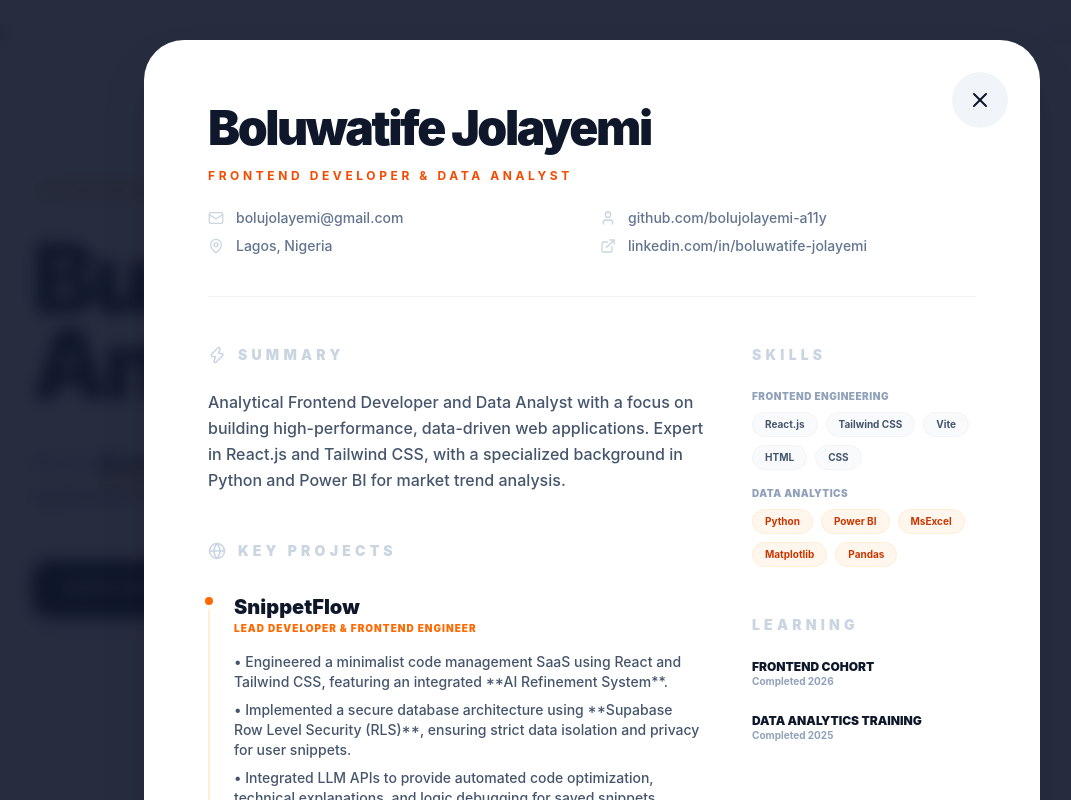
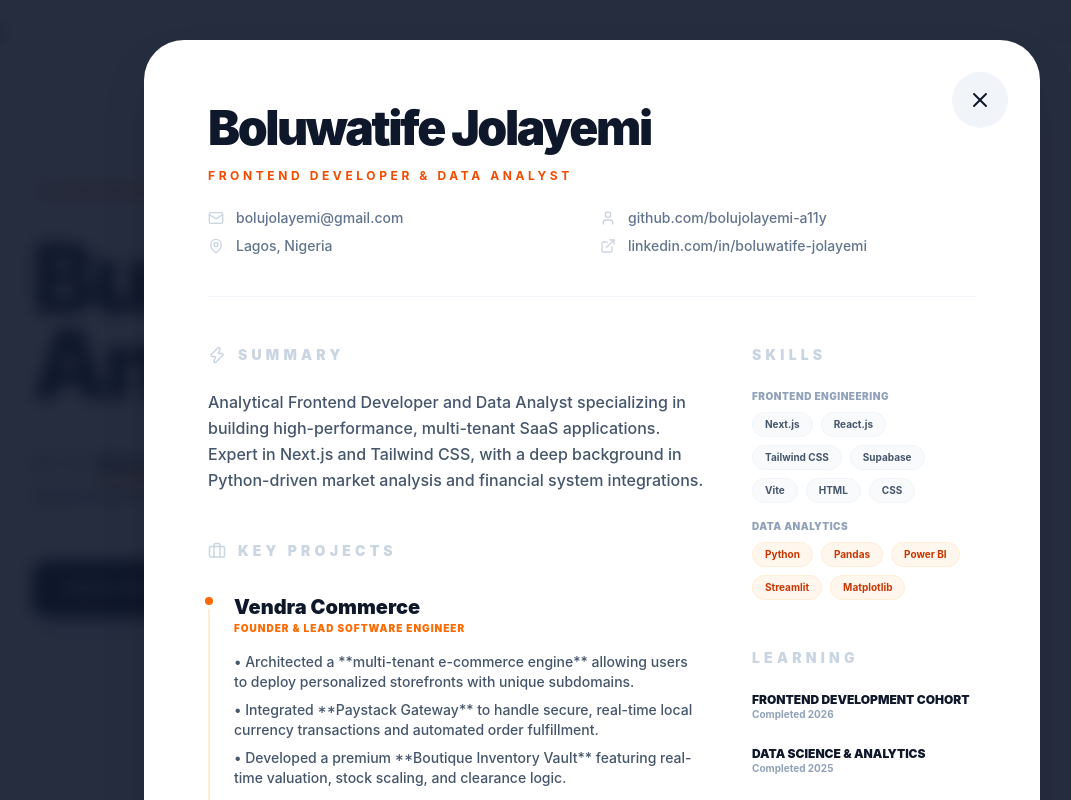
Before and after one commit to bolujolayemi-a11y/boluwatife-portfolio, a React app: page / in a window 1280 px wide. Both pictures are taken after a click on the button "VIEW RESUME". Shown: the top 800 px of the page, without its empty margins (48-1119 px from the left). Built offline with nearby package versions, Linux system fonts and the light colour scheme; the HTML template or start-up script is replaced by a standard one.

Commit message:
feat: update

```diff
--- a/src/App.jsx
+++ b/src/App.jsx
@@ -10,6 +10,7 @@ import {
   PieChart,
   ArrowRight,
   Code2,
+  ShoppingBag,
   Globe
 } from 'lucide-react';
 import { motion, AnimatePresence } from 'framer-motion';
@@ -138,6 +139,13 @@ const Portfolio = () => {
                   link="https://entryhub-web-platform-tuwr.vercel.app/"
                 />
                 <ProjectCard
+                  title="Vendra Commerce"
+                  desc="A boutique multi-tenant e-commerce engine for Nigerian entrepreneurs. Features a high-end inventory vault, Paystack integration, and personalized store subdomains."
+                  tags={['Next.js', 'Supabase', 'Paystack']}
+                  icon={<ShoppingBag />} // Add ShoppingBag to your lucide-react imports
+                  link="https://vendra.name.ng"
+                />
+                <ProjectCard
                   title="SnippetFlow Platform"
                   desc="Developer-first code management tool with an AI-powered Refinement System, step-by-step logic explanations, and side-by-side code review."
                   tags={['React', 'Supabase', 'AI/LLM']}
--- a/src/components/Resume.jsx
+++ b/src/components/Resume.jsx
@@ -1,5 +1,5 @@
 import React from 'react';
-import { X, Mail, MapPin, User, ExternalLink, Globe, Award, Zap, Briefcase } from 'lucide-react';
+import { X, Mail, MapPin, User, ExternalLink, Globe, Award, Zap, Briefcase, ShoppingBag } from 'lucide-react';
 
 const Resume = ({ isOpen, onClose }) => {
   if (!isOpen) return null;
@@ -53,47 +53,47 @@ const Resume = ({ isOpen, onClose }) => {
                 <Zap size={18} /> Summary
               </h3>
               <p className="text-slate-600 leading-relaxed font-medium">
-                Analytical Frontend Developer and Data Analyst with a focus on building high-performance, data-driven web applications. Expert in React.js and Tailwind CSS, with a specialized background in Python and Power BI for market trend analysis.
+                Analytical Frontend Developer and Data Analyst specializing in building high-performance, multi-tenant SaaS applications. Expert in Next.js and Tailwind CSS, with a deep background in Python-driven market analysis and financial system integrations.
               </p>
             </section>
 
             <section>
               <h3 className="flex items-center gap-3 font-black text-sm uppercase tracking-[0.3em] text-slate-300 mb-8">
-                <Globe size={18} /> Key Projects
+                <Briefcase size={18} /> Key Projects
               </h3>
 
               <div className="space-y-10">
+                {/* VENDRA - LEAD PROJECT */}
+                <div className="relative pl-6 border-l-2 border-orange-100">
+                  <div className="absolute -left-2.25 top-0 w-4 h-4 bg-orange-500 rounded-full border-4 border-white"></div>
+                  <h4 className="text-xl font-black text-slate-900">Vendra Commerce</h4>
+                  <p className="text-[10px] font-black text-orange-500 uppercase tracking-widest mb-4">Founder & Lead Software Engineer</p>
+                  <ul className="text-slate-600 text-sm space-y-2 font-medium">
+                    <li>• Architected a **multi-tenant e-commerce engine** allowing users to deploy personalized storefronts with unique subdomains.</li>
+                    <li>• Integrated **Paystack Gateway** to handle secure, real-time local currency transactions and automated order fulfillment.</li>
+                    <li>• Developed a premium **Boutique Inventory Vault** featuring real-time valuation, stock scaling, and clearance logic.</li>
+                    <li>• Engineered a mobile-first UI using **Next.js App Router** and Supabase, optimizing for low-bandwidth performance.</li>
+                  </ul>
+                </div>
+
                 <div className="relative pl-6 border-l-2 border-orange-100">
                   <div className="absolute -left-2.25 top-0 w-4 h-4 bg-orange-500 rounded-full border-4 border-white"></div>
                   <h4 className="text-xl font-black text-slate-900">SnippetFlow</h4>
                   <p className="text-[10px] font-black text-orange-500 uppercase tracking-widest mb-4">Lead Developer & Frontend Engineer</p>
                   <ul className="text-slate-600 text-sm space-y-2 font-medium">
-                    <li>• Engineered a minimalist code management SaaS using React and Tailwind CSS, featuring an integrated **AI Refinement System**.</li>
-                    <li>• Implemented a secure database architecture using **Supabase Row Level Security (RLS)**, ensuring strict data isolation and privacy for user snippets.</li>
-                    <li>• Integrated LLM APIs to provide automated code optimization, technical explanations, and logic debugging for saved snippets.</li>
-                    <li>• Developed a custom **Side-by-Side Comparison Modal** using Framer Motion to visualize AI-suggested changes vs. original source code.</li>
-                    <li>• Implemented a robust failover routing system between multiple AI providers (Groq/HuggingFace) to ensure 99% service uptime.</li>
+                    <li>• Engineered a minimalist code management SaaS featuring an integrated **AI Refinement System** for logic debugging.</li>
+                    <li>• Implemented secure database architecture using **Supabase RLS**, ensuring strict data isolation for user snippets.</li>
+                    <li>• Developed a side-by-side comparison modal with Framer Motion for visualizing AI-driven optimizations.</li>
                   </ul>
                 </div>
 
                 <div className="relative pl-6 border-l-2 border-orange-100">
                   <div className="absolute -left-2.25 top-0 w-4 h-4 bg-orange-500 rounded-full border-4 border-white"></div>
                   <h4 className="text-xl font-black text-slate-900">Pantry Guide</h4>
-                  <p className="text-[10px] font-black text-orange-500 uppercase tracking-widest mb-4">Lead Developer • Analyst • Frontend Engineer</p>
+                  <p className="text-[10px] font-black text-orange-500 uppercase tracking-widest mb-4">Lead Developer • Analyst</p>
                   <ul className="text-slate-600 text-sm space-y-2 font-medium">
-                    <li>• Built responsive React app with Supabase for real-time data and auth.</li>
-                    <li>• Engineered semantic mapping for local Nigerian ingredients to global APIs.</li>
-                    <li>• Analyzed data to identify ₦5T market gap, prioritizing social-impact features.</li>
-                  </ul>
-                </div>
-
-                <div className="relative pl-6 border-l-2 border-orange-100">
-                  <div className="absolute -left-2.25 top-0 w-4 h-4 bg-orange-500 rounded-full border-4 border-white"></div>
-                  <h4 className="text-xl font-black text-slate-900">EntryHub Platform</h4>
-                  <p className="text-[10px] font-black text-orange-500 uppercase tracking-widest mb-4">Frontend Developer</p>
-                  <ul className="text-slate-600 text-sm space-y-2 font-medium">
-                    <li>• Developed secure QR-code verification for seamless event check-ins.</li>
-                    <li>• Managed complex state logic for ticket resales and user verification.</li>
+                    <li>• Built responsive React app targeting Nigeria's ₦5T food waste crisis via intelligent ingredient mapping.</li>
+                    <li>• Analyzed local supply patterns to prioritize social-impact features and real-time inventory management.</li>
                   </ul>
                 </div>
 
@@ -102,9 +102,8 @@ const Resume = ({ isOpen, onClose }) => {
                   <h4 className="text-xl font-black text-slate-900">Retail Sales Dashboard</h4>
                   <p className="text-[10px] font-black text-orange-500 uppercase tracking-widest mb-4">Data Analyst</p>
                   <ul className="text-slate-600 text-sm space-y-2 font-medium">
-                    <li>• Processed and cleaned 1,000+ retail transactions using Python and Pandas for high-fidelity analysis.</li>
-                    <li>• Engineered an interactive Streamlit dashboard to visualize supply chain gaps and seasonal trends.</li>
-                    <li>• Identified key performance indicators (KPIs) to provide actionable insights for inventory optimization.</li>
+                    <li>• Processed 1,000+ retail transactions using **Python and Pandas** to identify supply chain gaps and seasonal trends.</li>
+                    <li>• Engineered an interactive Streamlit dashboard to provide actionable KPIs for inventory optimization.</li>
                   </ul>
                 </div>
               </div>
@@ -118,7 +117,7 @@ const Resume = ({ isOpen, onClose }) => {
                 <div>
                   <p className="text-[10px] font-black text-slate-400 uppercase tracking-wider mb-2">Frontend Engineering</p>
                   <div className="flex flex-wrap gap-2">
-                    {['React.js', 'Tailwind CSS', 'Vite', 'HTML', 'CSS'].map(s => (
+                    {['Next.js', 'React.js', 'Tailwind CSS', 'Supabase', 'Vite', 'HTML', 'CSS'].map(s => (
                       <span key={s} className="px-3 py-1 bg-slate-50 text-slate-600 text-[10px] font-bold rounded-full border border-slate-100">{s}</span>
                     ))}
                   </div>
@@ -126,7 +125,7 @@ const Resume = ({ isOpen, onClose }) => {
                 <div>
                   <p className="text-[10px] font-black text-slate-400 uppercase tracking-wider mb-2">Data Analytics</p>
                   <div className="flex flex-wrap gap-2">
-                    {['Python', 'Power BI', 'MsExcel', 'Matplotlib', 'Pandas'].map(s => (
+                    {['Python', 'Pandas', 'Power BI', 'Streamlit', 'Matplotlib'].map(s => (
                       <span key={s} className="px-3 py-1 bg-orange-50 text-orange-700 text-[10px] font-bold rounded-full border border-orange-100">{s}</span>
                     ))}
                   </div>
@@ -138,11 +137,11 @@ const Resume = ({ isOpen, onClose }) => {
               <h3 className="font-black text-sm uppercase tracking-[0.3em] text-slate-300 mb-6">Learning</h3>
               <div className="space-y-6">
                 <div>
-                  <h4 className="text-xs font-black text-slate-900 uppercase leading-tight">Frontend Cohort</h4>
+                  <h4 className="text-xs font-black text-slate-900 uppercase leading-tight">Frontend Development Cohort</h4>
                   <p className="text-[10px] font-bold text-slate-400">Completed 2026</p>
                 </div>
                 <div>
-                  <h4 className="text-xs font-black text-slate-900 uppercase leading-tight">Data Analytics Training</h4>
+                  <h4 className="text-xs font-black text-slate-900 uppercase leading-tight">Data Science & Analytics</h4>
                   <p className="text-[10px] font-bold text-slate-400">Completed 2025</p>
                 </div>
               </div>
```
